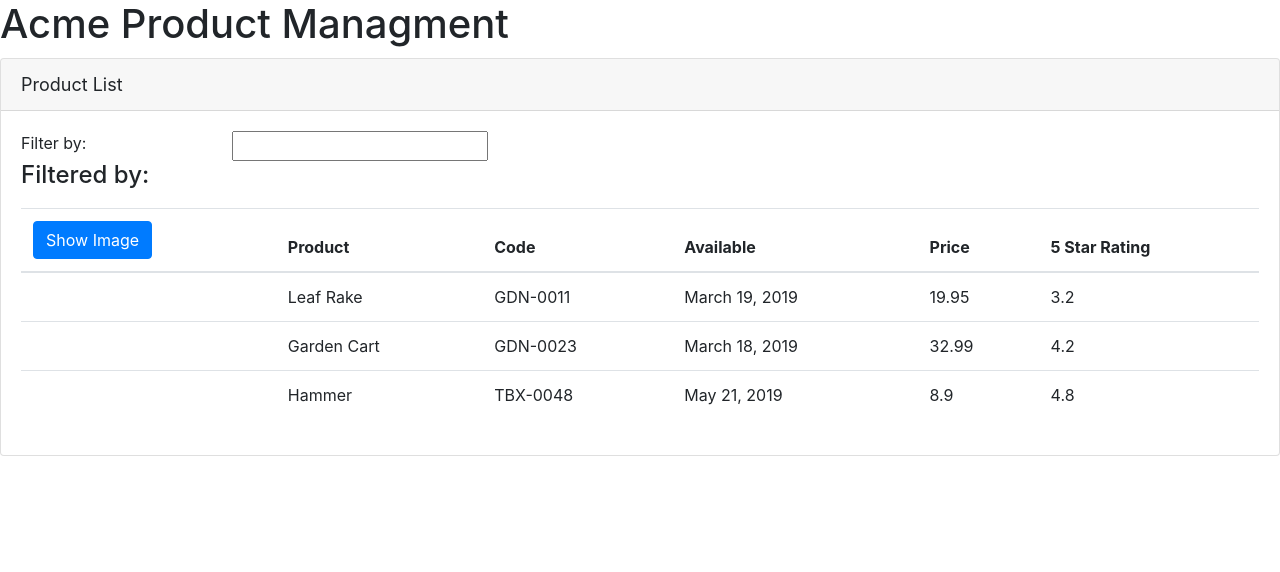
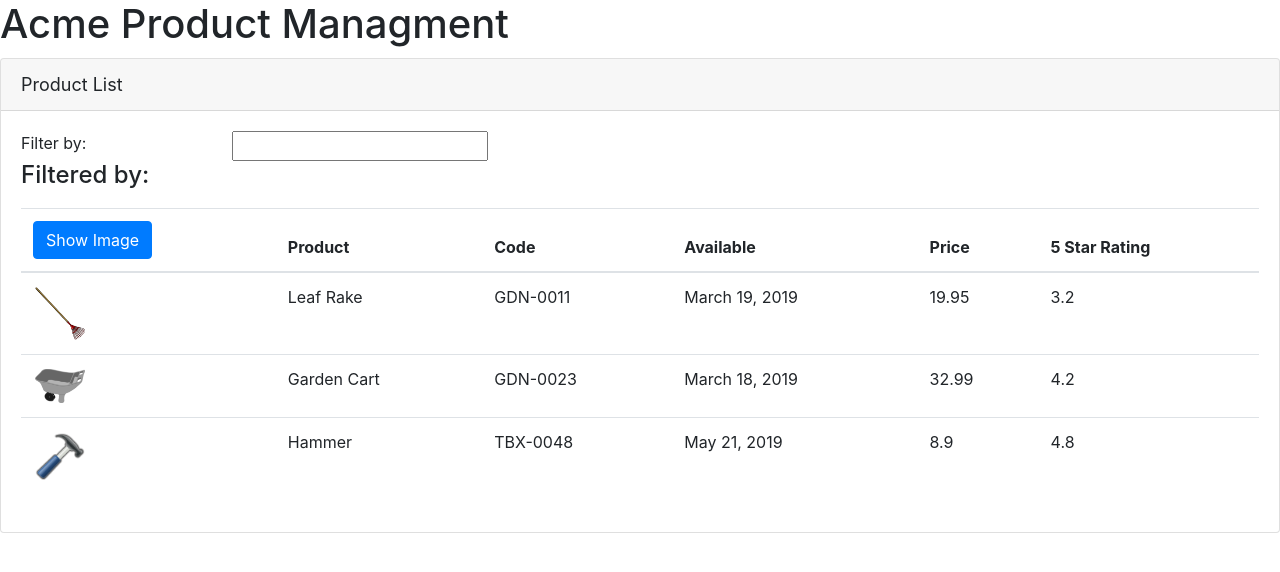
Before and after one commit to TomaszSzydlowski/Angular-GetStarted, an Angular app: page / in a window 1280 px wide. Shown: the top 572 px of the page. Built offline with nearby package versions, Linux system fonts and the light colour scheme.

Commit message:
Property Binding

```diff
--- a/src/app/products/product-list.component.html
+++ b/src/app/products/product-list.component.html
@@ -35,7 +35,13 @@
         </thead>
         <tbody>
             <tr *ngFor='let product of products'>
-              <td></td>
+              <td>
+                <img [src]='product.imageUrl'
+                [title]='product.productName'
+                [style.width.px]='imageWidth'
+                [style.margin.px]='imageMargin'
+                >
+              </td>
               <td>{{product.productName}}</td>
               <td>{{product.productCode}}</td>
               <td>{{product.releaseDate}}</td>
--- a/src/app/products/product-list.component.ts
+++ b/src/app/products/product-list.component.ts
@@ -5,6 +5,8 @@
   templateUrl: './product-list.component.html',
 })
 export class ProductListComponent {
+  imageWidth: number = 50;
+  imageMargin: number = 2;
   pageTitle: string = 'Product List';
   products: any[] = [
     {
```
